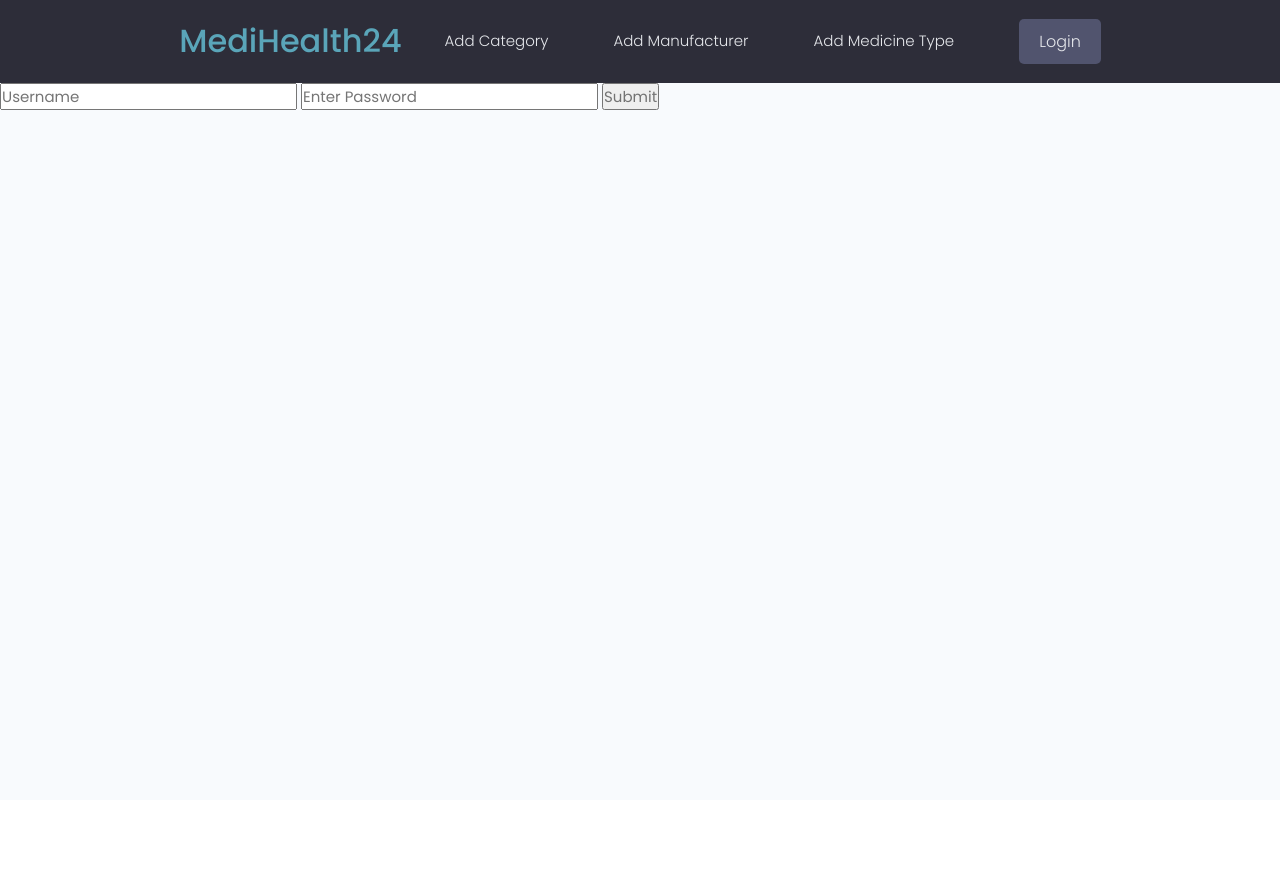
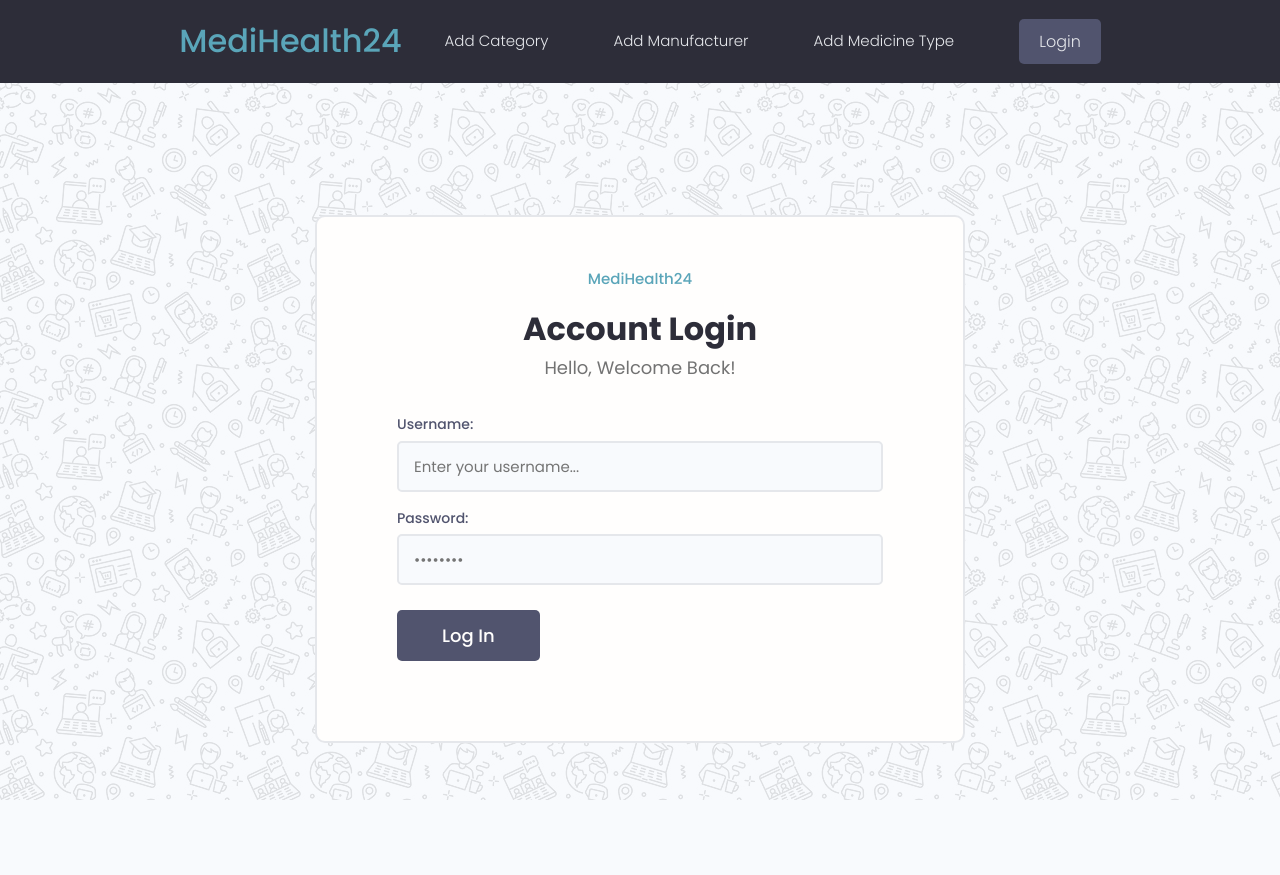
Before and after one commit to FarishtaJayas/medihealth24, a Django app: page /login/ in a window 1280 px wide. Before the commit the page ends 110 px from the top, so only its background shows below. Run offline with Django 4.2, Linux system fonts and the light colour scheme.

Commit message:
login feature added and message feature

```diff
--- a/medicines/views.py
+++ b/medicines/views.py
@@ -2,6 +2,7 @@ from django.shortcuts import render
 from django.shortcuts import redirect
 from django.contrib.auth import login, logout, authenticate
 from django.contrib.auth.decorators import login_required
+from django.contrib import messages
 from django.contrib.auth.models import User
 from .models import Medicine
 from .forms import *
@@ -19,6 +20,7 @@ def medicine(request, pk):
     context = {'medicine': medicine}
     return render(request, 'medicines/medicine.html', context)
 
+
 @login_required(login_url='login')
 def create_medicine(request):
     form = MedicineForm()
@@ -27,6 +29,7 @@ def create_medicine(request):
         form = MedicineForm(request.POST, request.FILES)
         if form.is_valid():
             form.save()
+            messages.success(request, 'Medicine was added successfully')
             return redirect('create-medicine')
     context = {
         'form': form,
@@ -45,6 +48,7 @@ def update_medicine(request, pk):
         form = MedicineForm(request.POST, request.FILES, instance=medicine)
         if form.is_valid():
             form.save()
+            messages.success(request, 'Medicine was edited successfully')
             return redirect('medicines')
 
     context = {'form': form, 'object': 'Medicine', 'action': 'Edit'}
@@ -57,6 +61,7 @@ def delete_medicine(request, pk):
 
     if request.method == "POST":
         medicine.delete()
+        messages.success(request, 'Medicine was deleted successfully')
         return redirect('create-medicine')
 
     context = {
@@ -71,9 +76,10 @@ def create_category(request):
     form = CategoryForm()
 
     if request.method == "POST":
-        form = CategoryFomr(request.POST, request.FILES)
+        form = CategoryForm(request.POST, request.FILES)
         if form.is_valid():
             form.save()
+            messages.success(request, 'Category was added successfully')
             return redirect('create-medicine')
 
     context = {
@@ -92,8 +98,9 @@ def create_medicine_type(request):
     if request.method == "POST":
         form = MedicineTypeForm(request.POST, request.FILES)
         if form.is_valid():
+            messages.success(request, 'Medicine type was added successfully')
             form.save()
-            return redirect('create-medicines')
+            return redirect('medicines')
     context = {
         'form': form,
         'action': 'Add',
@@ -111,7 +118,8 @@ def create_manufacturer(request):
         form = ManufacturerForm(request.POST, request.FILES)
         if form.is_valid():
             form.save()
-            return redirect('create-medicines')
+            messages.success(request, 'Manufacturer was added successfully')
+            return redirect('medicines')
     context = {
         'form': form,
         'action': 'Add',
@@ -133,8 +141,7 @@ def login_page(request):
         try:
             user = User.objects.get(username=username)
         except User.DoesNotExist:
-            print('Username does not exist')
-            return render(request, 'login.html', {'error_message': 'Username does not exist'})
+            messages.error(request, 'Username does not exist')
 
         user = authenticate(request, username=username, password=password)
 
@@ -142,12 +149,12 @@ def login_page(request):
             login(request, user)
             return redirect('medicines')
         else:
-            print('Invalid password')
-            return render(request, 'login.html', {'error_message': 'Invalid password'})
+            messages.error(request, 'Username or password is incorrect')
 
     return render(request, 'login.html')
 
 
 def logout_user(request):
     logout(request)
+    messages.success(request, 'User was logged out')
     return redirect('login')
--- a/templates/login.html
+++ b/templates/login.html
@@ -1,11 +1,46 @@
 {% extends "main.html" %}
 
 {% block content %}
-    <form action="{% url 'login' %}" method="POST">
-        {% csrf_token %}
-        <input type="text" name="username" placeholder="Username">
-        <input type="password" name="password" placeholder="Enter Password">
-        <input type="submit" name="login">
-    </form>
+    <div class="auth">
+        <div class="card">
+          <div class="auth__header text-center">
+            <a href="/">
+              MediHealth24
+            </a>
+            <h3>Account Login</h3>
+            <p>Hello, Welcome Back!</p>
+          </div>
+
+          <form action="{% url 'login' %}" method="POST" class="form auth__form">
+            {% csrf_token %}
+            <!-- Input:Email -->
+            <div class="form__field">
+              <label for="formInput#text">Username: </label>
+              <input
+                class="input input--text"
+                id="formInput#text"
+                type="text"
+                name="username"
+                placeholder="Enter your username..."
+              />
+            </div>
+
+            <!-- Input:Password -->
+            <div class="form__field">
+              <label for="formInput#password">Password: </label>
+              <input
+                class="input input--password"
+                id="formInput#passowrd"
+                type="password"
+                name="password"
+                placeholder="••••••••"
+              />
+            </div>
+            <div class="auth__actions">
+              <input class="btn btn--sub btn--lg" type="submit" value="Log In" />
+            </div>
+          </form>
+        </div>
+      </div>
 
 {% endblock content %}
--- a/templates/main.html
+++ b/templates/main.html
@@ -20,9 +20,54 @@
 
   <title>Medihealth24</title>
 </head>
-<body>
-    {% include "navbar.html" %}
+{% include 'navbar.html' %}
+    {% if messages %}
+    {% for message in messages %}
+    <div
+      class="alert  alert--{{message.tags}}"
+      style="
+        position: fixed;
+        left: 50%;
+        top: 120px;
+        transform: translate(-50%, -50%);
+
+
+        z-index: 99999;
+      "
+    >
+      <p class="alert__message">{{message}}</p>
+      <button
+        class="alert__close"
+        style="
+          background: transparent;
+          cursor: pointer;
+          border: none;
+          outline: transparent;
+          font-size: 2rem;
+          transition: var(--generic-transition);
+        "
+      >
+        x
+      </button>
+    </div>
+    {% endfor %}
+    {% endif %}
     {% block content %}
-    {% endblock %}
-</body>
+    {% endblock content %}
+  </body>
+  <script>
+    document.addEventListener("DOMContentLoaded", function () {
+      hljs.highlightAll();
+    });
+
+    let alertWrapper = document.querySelector(".alert");
+    let alertClose = document.querySelector(".alert__close");
+
+    if (alertWrapper) {
+      alertClose.addEventListener(
+        "click",
+        () => (alertWrapper.style.display = "none")
+      );
+    }
+  </script>
 </html>
```
Also changed, not shown: medicines/templates/medicines/create_form.html (+12 -4 lines), templates/login/login.html (added, +67 -0 lines), static/images/pattern.jpg (added).
